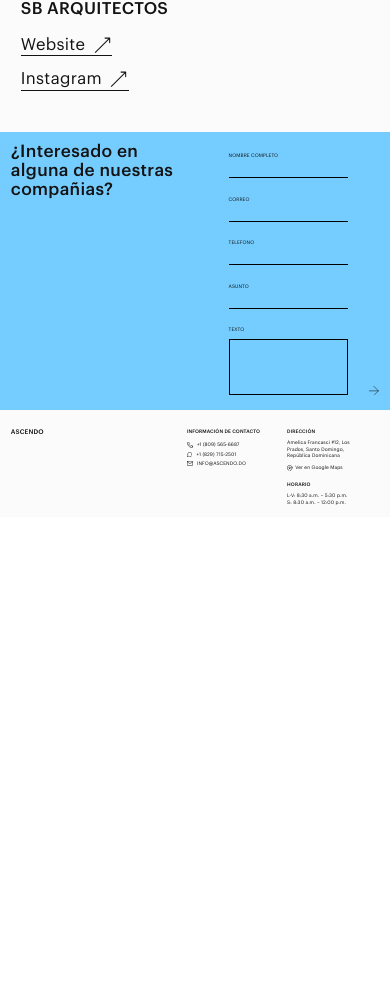
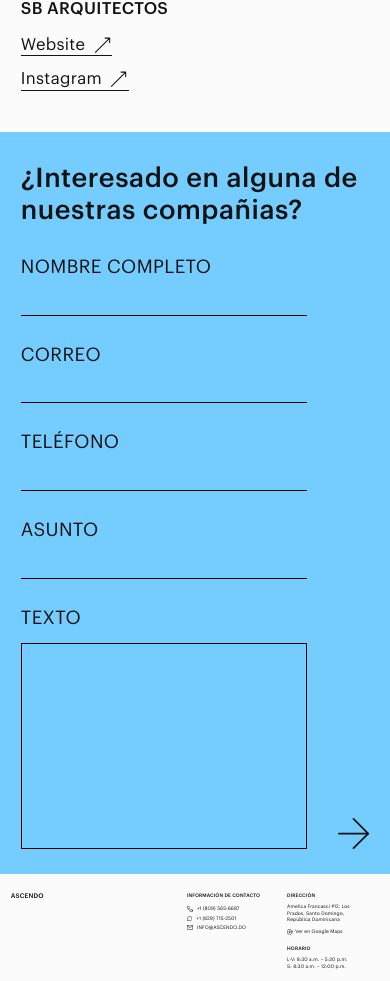
Before and after one commit to AdrianRC/ascendo, a Nuxt app: page / in a window 390 px wide. Shown: the part 2473-3454 px from the top of the page. Before the commit the page ends 2990 px from the top, so only its background shows below. Built offline with nearby package versions, Linux system fonts and the light colour scheme.

Commit message:
feat(contact): add mobile view

```diff
--- a/components/Contact.vue
+++ b/components/Contact.vue
@@ -12,8 +12,8 @@
           <input type="email" id="email" name="email" />
         </div>
         <div class="input-group">
-          <label for="phone">Telefono</label>
-          <input type="text" id="phone" name="phone" />
+          <label for="phone">Teléfono</label>
+          <input type="tel" id="phone" name="phone" />
         </div>
         <div class="input-group">
           <label for="subject">Asunto</label>
@@ -53,16 +53,13 @@
 
 <style lang="scss">
 .contact {
-  display: flex;
-  justify-content: space-between;
-  padding: vw(40);
+  padding: vwS(30) vwS(20) vwS(20);
   background: #75cdff;
 
   h2 {
-    max-width: 50%;
-    font-size: vw(64);
+    font-size: vwS(26);
+    line-height: vwS(30);
     font-weight: 500;
-    line-height: vw(70);
     letter-spacing: 0.02em;
   }
 
@@ -72,15 +69,15 @@
     justify-content: flex-end;
 
     form {
-      width: vw(440);
+      width: 100%;
+      margin-top: vwS(30);
       .input-group {
         width: 100%;
-
         label,
         input,
         textarea {
           font-family: Graphik;
-          font-size: vw(18);
+          font-size: vwS(18);
           line-height: vs(20);
           letter-spacing: 0.02em;
           color: #141212;
@@ -89,13 +86,14 @@
         input,
         textarea {
           width: 100%;
-          margin-top: vw(15);
+          margin-top: vwS(15);
           background: #75cdff;
           outline: none;
         }
 
         input {
           border: none;
+          border-radius: 0;
           border-bottom: 1px solid #000000;
         }
 
@@ -110,19 +108,65 @@
       }
 
       .input-group + .input-group {
-        margin-top: vw(28);
+        margin-top: vwS(28);
       }
     }
 
     button {
       background: none;
       border: none;
-      padding: vw(11) 0 0 vw(14);
-      margin-left: vw(66);
+      padding: vwS(11) 0 0 vwS(14);
+      margin-left: vwS(16);
 
       svg {
-        width: vw(36);
-        height: vw(36);
+        width: vwS(30);
+        height: vwS(30);
+      }
+    }
+  }
+
+  @include above(small) {
+    display: flex;
+    justify-content: space-between;
+    padding: vw(40);
+
+    h2 {
+      max-width: 50%;
+      font-size: vw(64);
+      line-height: vw(70);
+    }
+
+    .form-wrapper {
+      form {
+        width: vw(440);
+        margin-top: 0;
+        .input-group {
+          label,
+          input,
+          textarea {
+            font-size: vw(18);
+            line-height: vs(20);
+          }
+
+          input,
+          textarea {
+            margin-top: vw(15);
+          }
+        }
+
+        .input-group + .input-group {
+          margin-top: vw(28);
+        }
+      }
+
+      button {
+        padding: vw(11) 0 0 vw(14);
+        margin-left: vw(66);
+
+        svg {
+          width: vw(36);
+          height: vw(36);
+        }
       }
     }
   }
```
